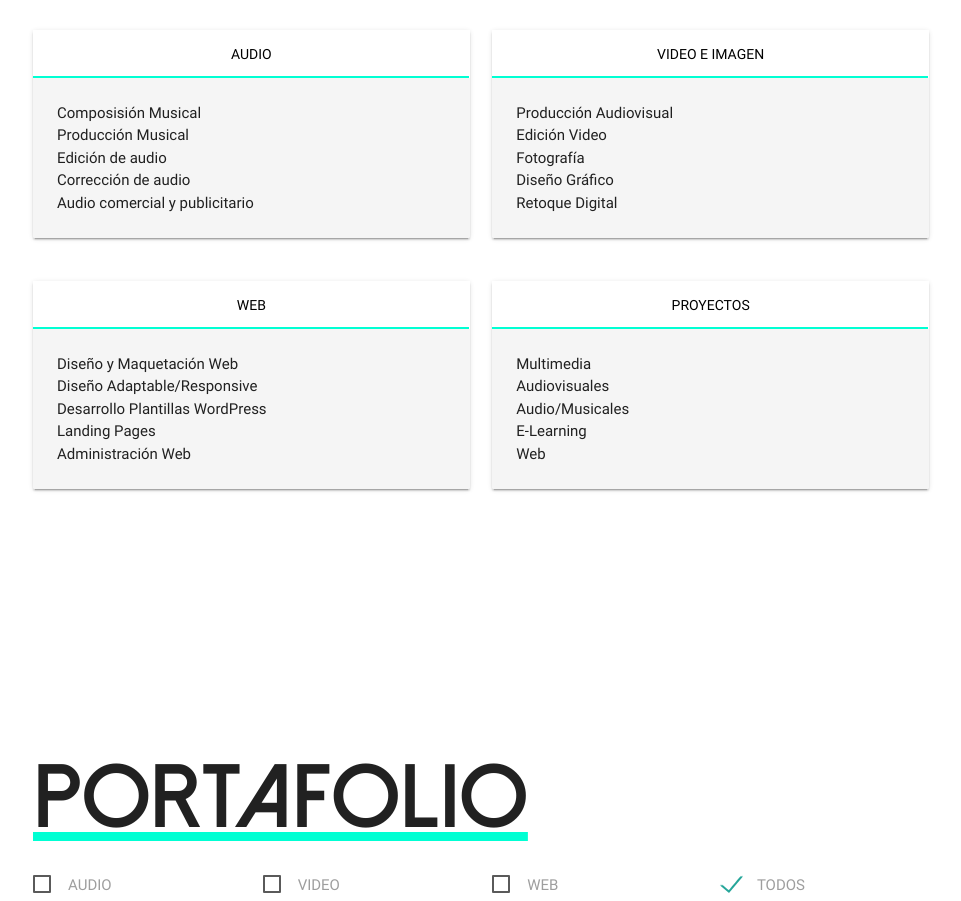
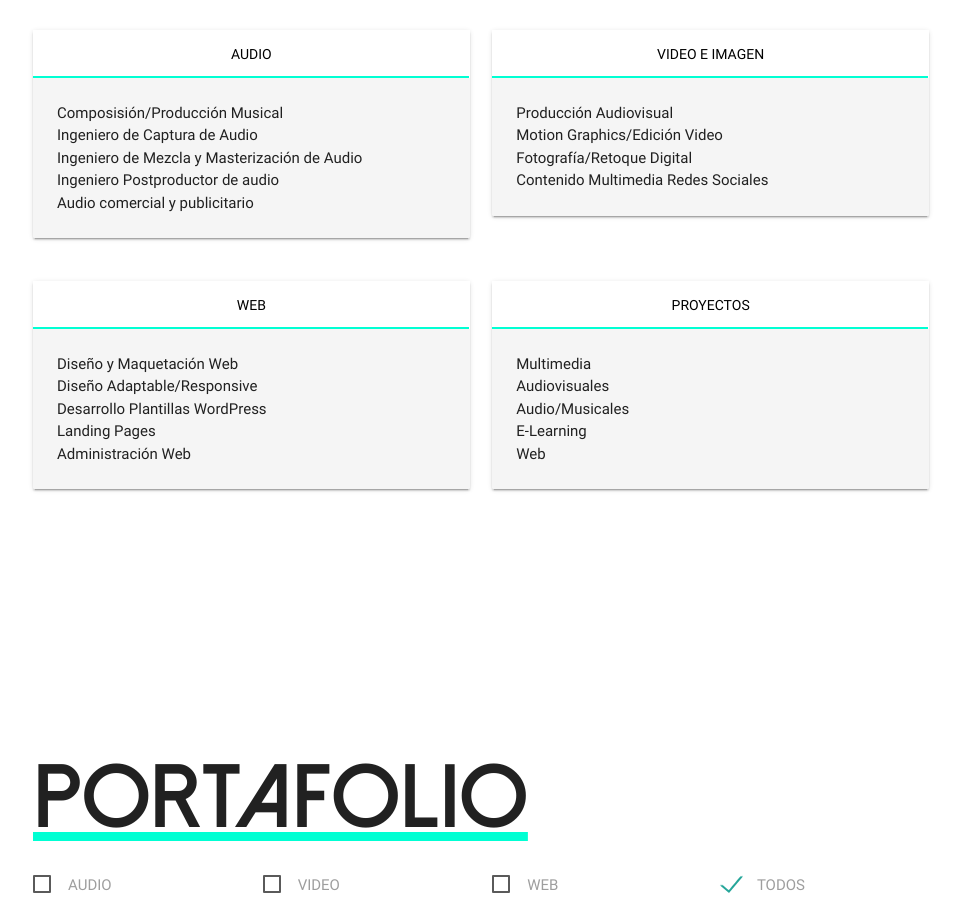
Before and after one commit to danielpipe2203/danielpipe2203.github.io, a plain HTML site: page index.html in a window 1280 px wide. Shown: the part 1951-2852 px from the top of the page, without its empty margins (159-1120 px from the left). Drawn offline with nearby package versions, Linux system fonts and the light colour scheme.

Commit message:
change resume

```diff
--- a/index.html
+++ b/index.html
@@ -90,10 +90,10 @@
                 </ul>
               </div>
               <div class="card-content grey lighten-4">
-                <div id="habilidades_audio">Composisión Musical</div>
-                <div id="habilidades_audio">Producción Musical</div>
-                <div id="habilidades_audio">Edición de audio</div>
-                <div id="habilidades_audio">Corrección de audio</div>
+                <div id="habilidades_audio">Composisión/Producción Musical</div>
+                <div id="habilidades_audio">Ingeniero de Captura de Audio</div>
+                <div id="habilidades_audio">Ingeniero de Mezcla y Masterización de Audio</div>
+                <div id="habilidades_audio">Ingeniero Postproductor de audio</div>
                 <div id="habilidades_audio">Audio comercial y publicitario</div>
               </div>
             </div>
@@ -107,10 +107,9 @@
               </div>
               <div class="card-content grey lighten-4">
                 <div id="habilidades_audio">Producción Audiovisual</div>
-                <div id="habilidades_audio">Edición Video</div>
-                <div id="habilidades_audio">Fotografía</div>
-                <div id="habilidades_audio">Diseño Gráfico</div>
-                <div id="habilidades_audio">Retoque Digital</div>
+                <div id="habilidades_audio">Motion Graphics/Edición Video</div>
+                <div id="habilidades_audio">Fotografía/Retoque Digital</div>
+                <div id="habilidades_audio">Contenido Multimedia Redes Sociales</div>
               </div>
             </div>
           </div>
```
